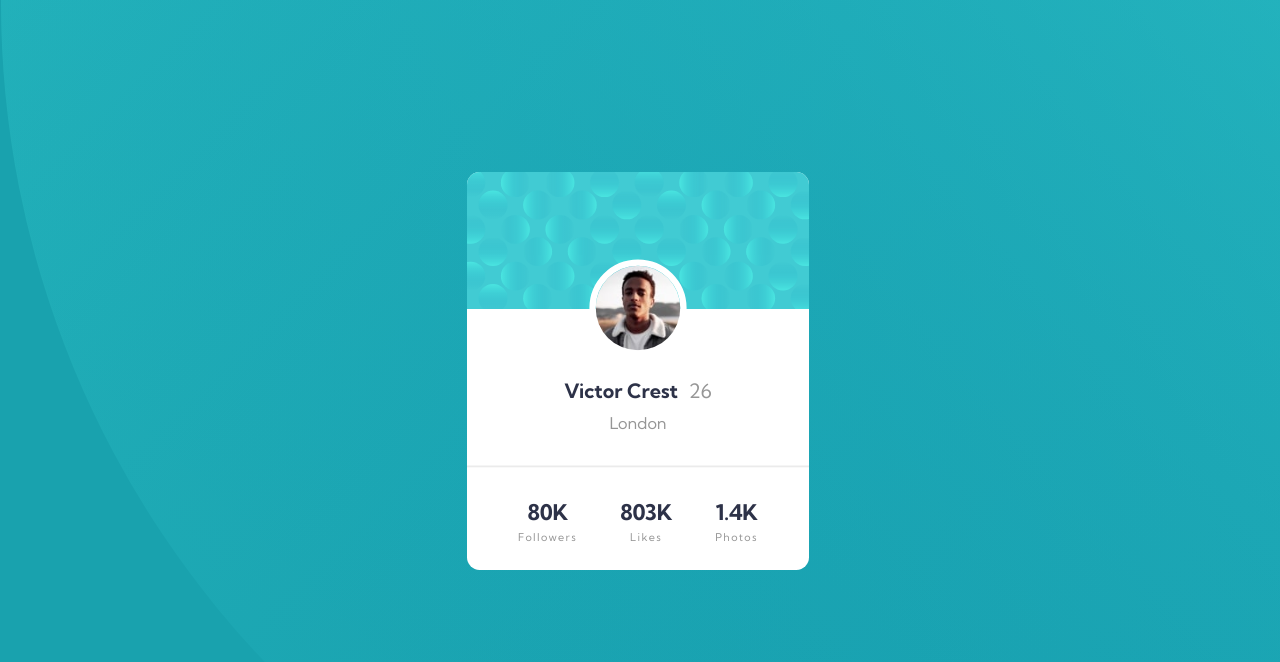
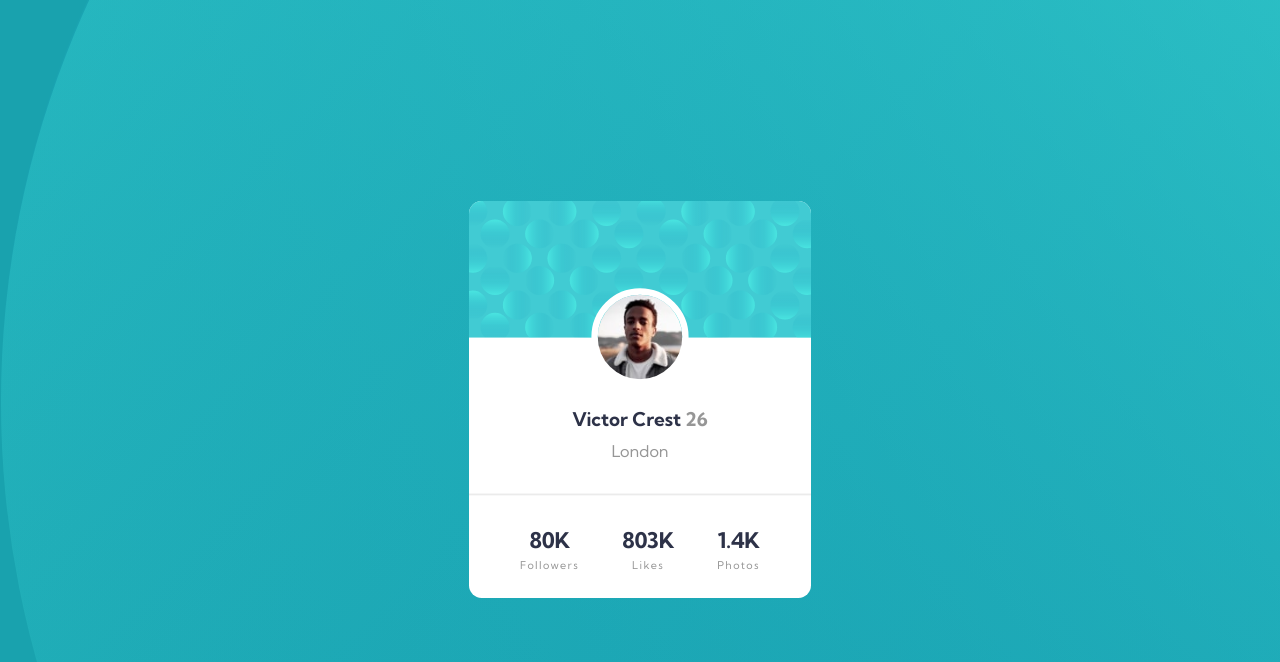
Before and after one commit to tokunbw/profile-card-component, a plain HTML site: page index.html in a window 1280 px wide. Drawn offline with Linux system fonts and the light colour scheme.

Commit message:
Profile Card Revamped

```diff
--- a/index.html
+++ b/index.html
@@ -9,7 +9,7 @@
 	</head>
 	<body>
 		<main>
-			<div class="profile-component">
+			<div class="profile-component container">
 				<img
 					src="./images/bg-pattern-card.svg"
 					alt="A block image"
@@ -19,32 +19,31 @@
 				<div class="img-container">
 					<img
 						src="./images/image-victor.jpg"
-						alt="A smiling image of victor"
-						class="image"
+						alt="victor crest"
+						class="img"
+						aria-hidden="true"
 					/>
 				</div>
 
 				<div class="char-text-box">
-					<p class="char-text">
-						<strong>victor crest</strong> <span class="span">26</span>
-					</p>
+					<h3>victor crest <span class="span">26</span></h3>
 					<p class="char-location">london</p>
 				</div>
 
 				<div class="line"></div>
 				<div class="media-info">
-					<div class="stat-info">
-						<p class="stat-number">80K</p>
-						<p class="stat-text">followers</p>
-					</div>
-					<div class="stat-info">
-						<p class="stat-number">803K</p>
-						<p class="stat-text">likes</p>
-					</div>
-					<div class="stat-info">
-						<p class="stat-number">1.4K</p>
-						<p class="stat-text">photos</p>
-					</div>
+					<ul class="stat-info">
+						<li class="stat-number">80K</li>
+						<li class="stat-text">followers</li>
+					</ul>
+					<ul class="stat-info">
+						<li class="stat-number">803K</li>
+						<li class="stat-text">likes</li>
+					</ul>
+					<ul class="stat-info">
+						<li class="stat-number">1.4K</li>
+						<li class="stat-text">photos</li>
+					</ul>
 				</div>
 			</div>
 		</main>
--- a/style.scss
+++ b/style.scss
@@ -28,7 +28,7 @@ body {
 	color: color(very-dark-desaturated-blue);
 	text-transform: capitalize;
 	line-height: 1;
-	position: relative;
+	// position: relative;
 
 	background-image: url(./images/bg-pattern-top.svg),
 		url(./images/bg-pattern-bottom.svg);
@@ -37,20 +37,26 @@ body {
 	background-repeat: no-repeat;
 	background-color: color(dark-cyan);
 }
+
+main {
+	display: flex;
+	justify-content: center;
+	align-items: center;
+	min-height: 100vh;
+}
+
+.container {
+	max-width: 38rem;
+	margin: 0 auto;
+}
+
 .profile-component {
-	width: 38rem;
-	margin: 0 auto;
 	border-radius: 1.4rem;
 	overflow: hidden;
-
 	display: flex;
 	flex-direction: column;
 	align-items: center;
 	justify-content: center;
-	position: absolute;
-	left: 50%;
-	top: 50%;
-	transform: translate(-50%, 35%);
 	background: #fff;
 }
 
@@ -63,7 +69,7 @@ body {
 	position: relative;
 }
 
-.image {
+.img {
 	width: 10.8rem;
 	height: 10.8rem;
 	border-radius: 50%;
@@ -88,7 +94,6 @@ body {
 	border: 1px solid #ebebeb;
 	width: 50rem;
 	margin: 2.2rem 0;
-	// 32 / 48
 }
 
 .span,
@@ -117,6 +122,7 @@ body {
 	align-items: center;
 	gap: 1rem;
 	margin-bottom: 3rem;
+	list-style: none;
 }
 
 .stat-number {
@@ -132,10 +138,6 @@ body {
 
 @include laptop-query {
 	.profile-component {
-		margin: 15rem auto;
-		position: absolute;
-		left: 35%;
-		top: 35%;
 		transform: scale(0.9);
 	}
 }
```
Also changed, not shown: style.css.
